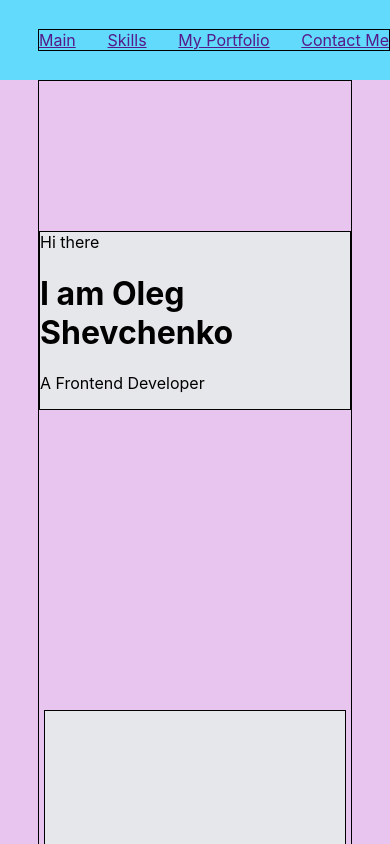
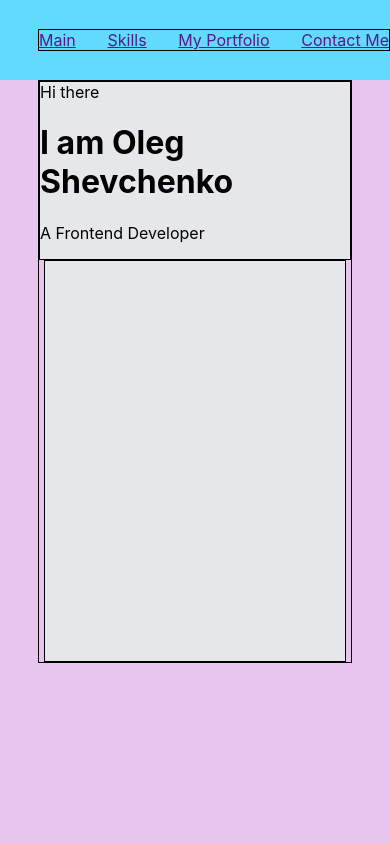
Before and after one commit to shevchenkooleg/MyPortfolio, a React (Create React App) app: page / in a window 390 px wide. Shown: the top 844 px of the page. Built offline with nearby package versions, Linux system fonts and the light colour scheme.

Commit message:
fix some bugs with layout_5

```diff
--- a/src/component/Intro/Intro.module.css
+++ b/src/component/Intro/Intro.module.css
@@ -1,5 +1,5 @@
 .intro {
-    height: 100vh;
+    min-height: 100vh;
     background-color: #e7c5ee;
 }
 
@@ -15,10 +15,3 @@
     border: 1px solid;
     background-color: rgba(230, 236, 235, 0.9);
 }
-
-@media (max-width: 818px) {
-    .intro {
-        height: 140vh;
-        background-color: #e7c5ee;
-    }
-}
```
